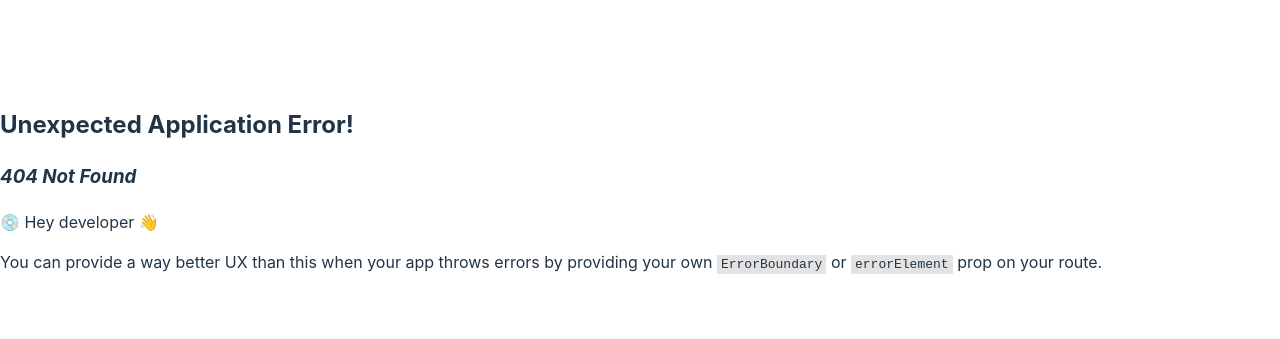
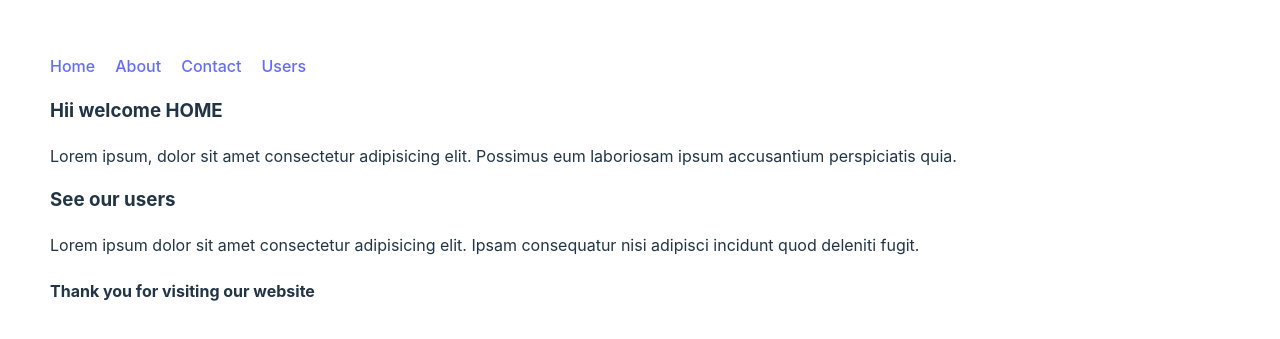
Before and after one commit to SudiptaRoy05/router-with-react, a React (Vite) app: page /users in a window 1280 px wide. Before the commit this address had no page. Shown: the part 211-550 px from the top of the page. Built offline with nearby package versions, Linux system fonts and the light colour scheme.

Commit message:
nested routes

```diff
--- /dev/null
+++ b/src/component/Footer/Footer.jsx
@@ -0,0 +1,8 @@
+
+export default function Footer() {
+  return (
+    <div>
+        <h4>Thank you for visiting our website</h4>
+    </div>
+  )
+}
--- a/src/component/Header/Header.jsx
+++ b/src/component/Header/Header.jsx
@@ -1,11 +1,13 @@
+import { Link } from "react-router-dom";
 
 export default function Header() {
   return (
     <div>
         <nav >
-            <a  href="/">Home</a>
-            <a style={{'margin':'20px'}} href="/about">About</a>
-            <a href="/contact">Contact</a>
+            <Link style={{'margin-right':'20px'}} to="/">Home</Link>
+            <Link style={{'margin-right':'20px'}} to="/about">About</Link>
+            <Link style={{'margin-right':'20px'}} to="/contact">Contact</Link>
+            <Link style={{'margin-right':'20px'}} to="/users">Users</Link>
         </nav>
     </div>
   )
--- a/src/component/Home/Home.jsx
+++ b/src/component/Home/Home.jsx
@@ -1,13 +1,17 @@
 import { Outlet } from "react-router-dom";
 import Header from "../Header/Header";
+import Footer from "../Footer/Footer";
 
 export default function Home() {
   return (
     <div style={{ 'margin-left':'50px'}}>
         <Header></Header>
         <h3>Hii welcome HOME</h3>
-        <p>Lorem ipsum dolor sit amet consectetur adipisicing elit. Ut itaque earum corrupti! Aut perferendis illo saepe eveniet similique repellendus, molestiae, iure facilis excepturi culpa eligendi? Non consectetur cupiditate ullam in!</p>
+        <p>Lorem ipsum, dolor sit amet consectetur adipisicing elit. Possimus eum laboriosam ipsum accusantium perspiciatis quia.</p>
+
         <Outlet></Outlet>
+
+        <Footer></Footer>
     </div>
   )
 }
--- /dev/null
+++ b/src/component/Users/Users.jsx
@@ -0,0 +1,9 @@
+
+export default function Users() {
+  return (
+    <div>
+        <h3>See our users</h3>
+        <p>Lorem ipsum dolor sit amet consectetur adipisicing elit. Ipsam consequatur nisi adipisci incidunt quod deleniti fugit.</p>
+    </div>
+  )
+}
--- a/src/main.jsx
+++ b/src/main.jsx
@@ -6,6 +6,7 @@ import { createBrowserRouter, RouterProvider } from 'react-router-dom'
 import Home from './component/Home/Home'
 import About from './component/About/About'
 import Contact from './component/Contact/Contact'
+import Users from './component/Users/Users'
 
 
 const router = createBrowserRouter([
@@ -20,6 +21,10 @@ const router = createBrowserRouter([
       {
         path:'/contact',
         element:<Contact></Contact>
+      },
+      {
+        path:'/users',
+        element:<Users></Users>
       }
     ]
   }
```
